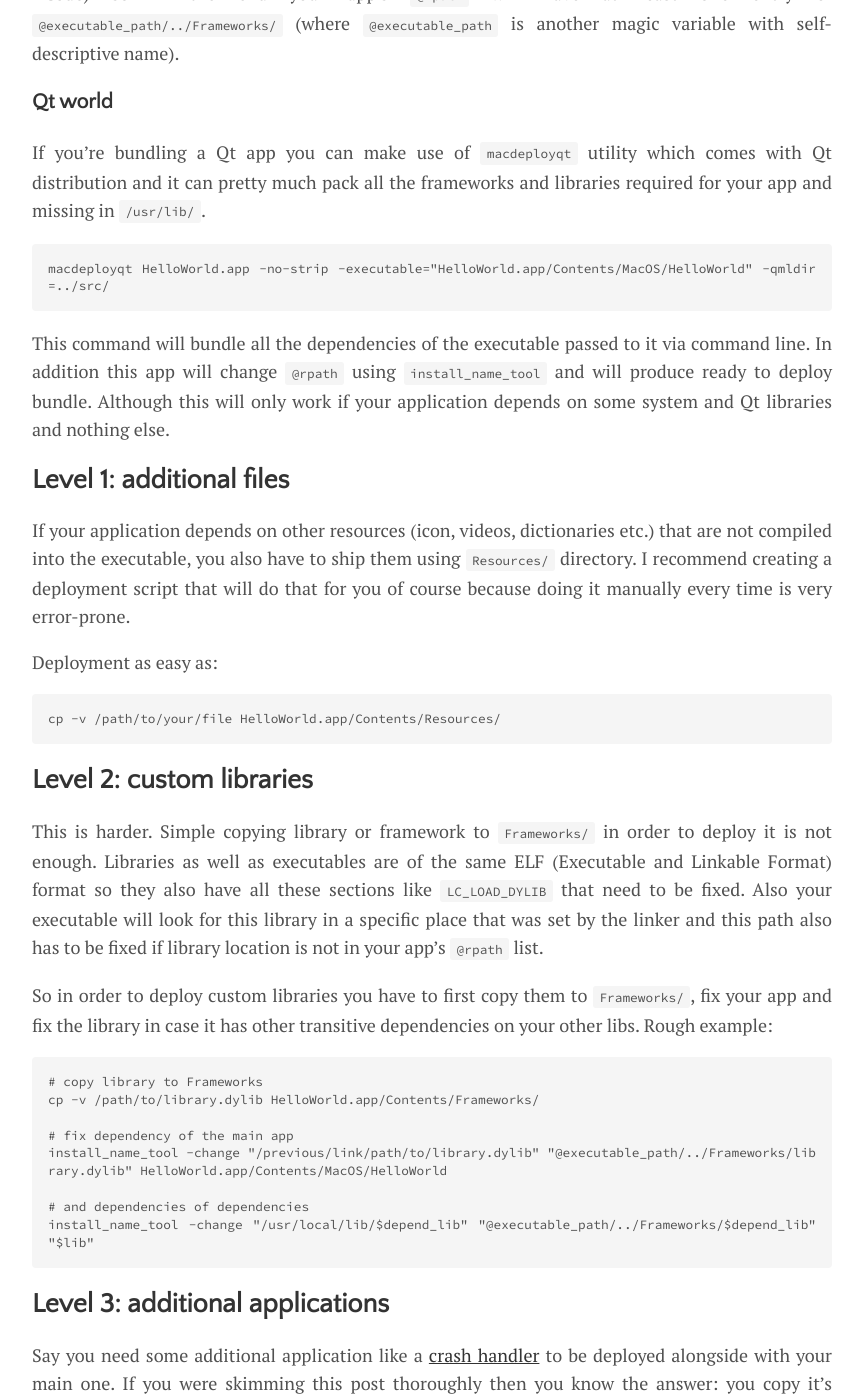
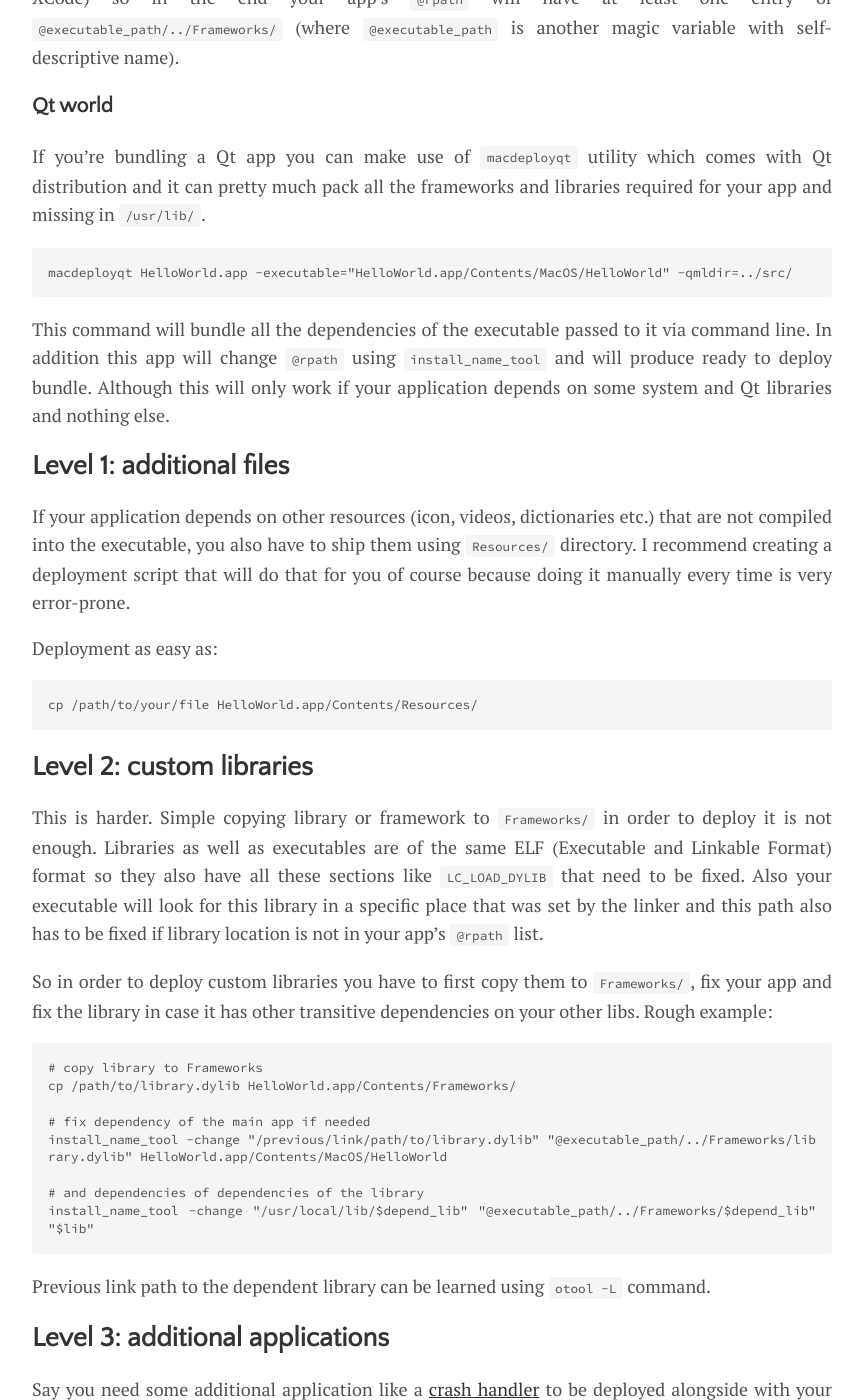
Before and after one commit to ribtoks/code-jamming, a Jekyll site: the page built from _posts/2018-06-09-deploy-to-macos.md, in a window 1280 px wide and 1400 px high, scrolled down 2449 px. Shown: the whole window, without its empty margins (208-1072 px from the left). Built offline with Jekyll 4.4.1, drawn with Linux system fonts in a browser that asks for light colours; nearby versions of some CDN libraries; comment, search, counter and statistics services are not loaded; some of the changed text lies outside the part shown.

Commit message:
Fix wording

```diff
--- a/_posts/2018-06-09-deploy-to-macos.md
+++ b/_posts/2018-06-09-deploy-to-macos.md
@@ -64,7 +64,7 @@ In order to change `@rpath` (and other sections) you need `install_name_tool` ut
 
 If you're bundling a Qt app you can make use of `macdeployqt` utility which comes with Qt distribution and it can pretty much pack all the frameworks and libraries required for your app and missing in `/usr/lib/`.
 
-    macdeployqt HelloWorld.app -no-strip -executable="HelloWorld.app/Contents/MacOS/HelloWorld" -qmldir=../src/
+    macdeployqt HelloWorld.app -executable="HelloWorld.app/Contents/MacOS/HelloWorld" -qmldir=../src/
 
 This command will bundle all the dependencies of the executable passed to it via command line. In addition this app will change `@rpath` using `install_name_tool` and will produce ready to deploy bundle. Although this will only work if your application depends on some system and Qt libraries and nothing else.
 
@@ -74,7 +74,7 @@ If your application depends on other resources (icon, videos, dictionaries etc.)
 
 Deployment as easy as:
 
-    cp -v /path/to/your/file HelloWorld.app/Contents/Resources/
+    cp /path/to/your/file HelloWorld.app/Contents/Resources/
 
 ## Level 2: custom libraries
 
@@ -83,13 +83,15 @@ This is harder. Simple copying library or framework to `Frameworks/` in order to
 So in order to deploy custom libraries you have to first copy them to `Frameworks/`, fix your app and fix the library in case it has other transitive dependencies on your other libs. Rough example:
 
     # copy library to Frameworks
-    cp -v /path/to/library.dylib HelloWorld.app/Contents/Frameworks/
+    cp /path/to/library.dylib HelloWorld.app/Contents/Frameworks/
 
-    # fix dependency of the main app
+    # fix dependency of the main app if needed
     install_name_tool -change "/previous/link/path/to/library.dylib" "@executable_path/../Frameworks/library.dylib" HelloWorld.app/Contents/MacOS/HelloWorld
 
-    # and dependencies of dependencies
+    # and dependencies of dependencies of the library
     install_name_tool -change "/usr/local/lib/$depend_lib" "@executable_path/../Frameworks/$depend_lib" "$lib"
+
+Previous link path to the dependent library can be learned using `otool -L` command.
 
 ## Level 3: additional applications
 
```
Also changed, not shown: other parts of _posts/2018-06-09-deploy-to-macos.md (+2 -2 lines).
